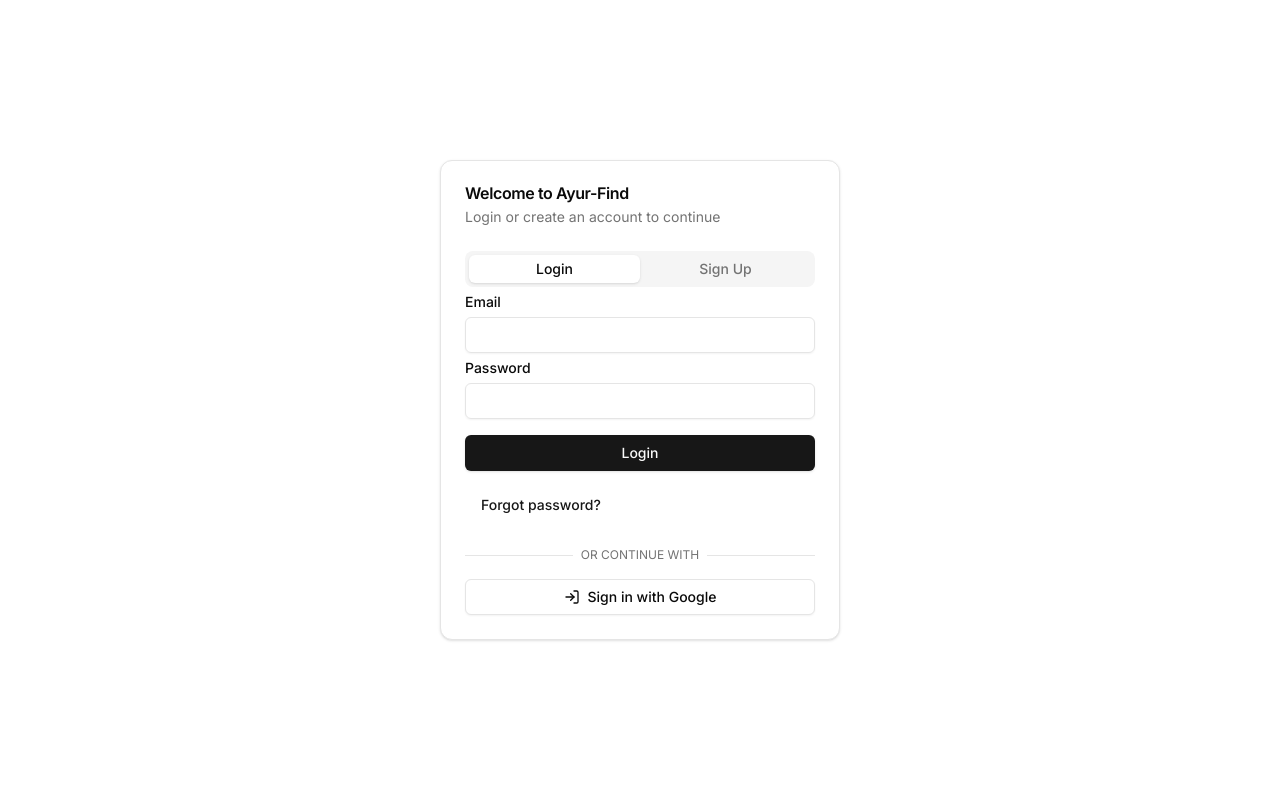
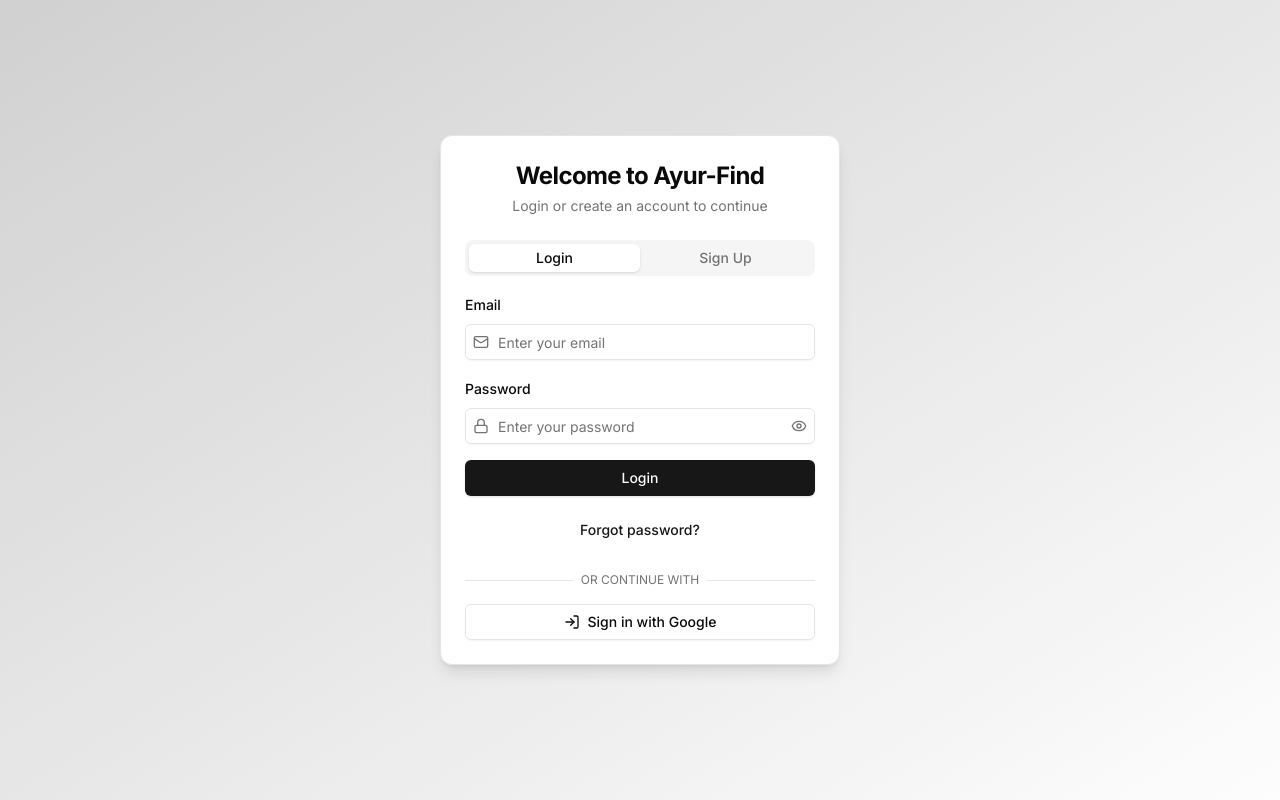
Before and after one commit to K-Ananthamoorthy/Ayur-Find, a Next.js app: page /auth in a window 1280 px wide. Built offline with nearby package versions, Linux system fonts and the light colour scheme; no server answers.

Commit message:
update auth page

```diff
--- a/src/app/auth/page.tsx
+++ b/src/app/auth/page.tsx
@@ -5,14 +5,14 @@ import { useRouter } from 'next/navigation'
 import { Button } from "@/components/ui/button"
 import { Input } from "@/components/ui/input"
 import { Label } from "@/components/ui/label"
-import { Card, CardContent, CardDescription, CardHeader, CardTitle } from "@/components/ui/card"
+import { Card, CardContent, CardDescription, CardHeader, CardTitle, CardFooter } from "@/components/ui/card"
 import { Tabs, TabsContent, TabsList, TabsTrigger } from "@/components/ui/tabs"
 import { Alert, AlertDescription, AlertTitle } from "@/components/ui/alert"
 import { auth, db } from '@/lib/firebase'
 import { createUserWithEmailAndPassword, signInWithEmailAndPassword, onAuthStateChanged, sendPasswordResetEmail, GoogleAuthProvider, signInWithPopup } from 'firebase/auth'
 import { doc, setDoc, getDoc } from 'firebase/firestore'
 import { toast } from "@/hooks/use-toast"
-import { Loader2, AlertCircle, LogIn } from 'lucide-react'
+import { Loader2, AlertCircle, LogIn, Mail, Lock, User, Eye, EyeOff } from 'lucide-react'
 import { FirebaseError } from 'firebase/app'
 
 export default function AuthPage() {
@@ -24,6 +24,7 @@ export default function AuthPage() {
   const [passwordStrength, setPasswordStrength] = useState('')
   const [formErrors, setFormErrors] = useState<{ [key: string]: string }>({})
   const [authError, setAuthError] = useState<string | null>(null)
+  const [showPassword, setShowPassword] = useState(false)
   const router = useRouter()
 
   useEffect(() => {
@@ -168,11 +169,11 @@ export default function AuthPage() {
   }
 
   return (
-    <div className="flex items-center justify-center min-h-screen bg-background">
-      <Card className="w-[400px]">
-        <CardHeader>
-          <CardTitle>Welcome to Ayur-Find</CardTitle>
-          <CardDescription>Login or create an account to continue</CardDescription>
+    <div className="flex items-center justify-center min-h-screen bg-gradient-to-br from-primary/20 to-secondary/20">
+      <Card className="w-[400px] shadow-lg">
+        <CardHeader className="space-y-1">
+          <CardTitle className="text-2xl font-bold text-center">Welcome to Ayur-Find</CardTitle>
+          <CardDescription className="text-center">Login or create an account to continue</CardDescription>
         </CardHeader>
         <CardContent>
           {authError && (
@@ -182,75 +183,106 @@ export default function AuthPage() {
               <AlertDescription>{authError}</AlertDescription>
             </Alert>
           )}
-          <Tabs defaultValue="login">
+          <Tabs defaultValue="login" className="space-y-4">
             <TabsList className="grid w-full grid-cols-2">
               <TabsTrigger value="login">Login</TabsTrigger>
               <TabsTrigger value="signup">Sign Up</TabsTrigger>
             </TabsList>
             <TabsContent value="login">
-              <form onSubmit={(e) => handleAuth(e, 'login')}>
-                <div className="grid gap-2">
+              <form onSubmit={(e) => handleAuth(e, 'login')} className="space-y-4">
+                <div className="space-y-2">
                   <Label htmlFor="email">Email</Label>
+                  <div className="relative">
+                    <Mail className="absolute left-2 top-2.5 h-4 w-4 text-muted-foreground" />
                     <Input
                       id="email"
                       type="email"
+                      placeholder="Enter your email"
+                      className="pl-8"
                       value={email}
                       onChange={(e) => setEmail(e.target.value)}
                       required
                     />
-                  {formErrors.email && <p className="text-sm text-red-500">{formErrors.email}</p>}
                   </div>
-                <div className="grid gap-2 mt-2">
+                  {formErrors.email && <p className="text-sm text-destructive">{formErrors.email}</p>}
+                </div>
+                <div className="space-y-2">
                   <Label htmlFor="password">Password</Label>
+                  <div className="relative">
+                    <Lock className="absolute left-2 top-2.5 h-4 w-4 text-muted-foreground" />
                     <Input
                       id="password"
-                    type="password"
+                      type={showPassword ? "text" : "password"}
+                      placeholder="Enter your password"
+                      className="pl-8 pr-10"
                       value={password}
                       onChange={(e) => setPassword(e.target.value)}
                       required
                     />
-                  {formErrors.password && <p className="text-sm text-red-500">{formErrors.password}</p>}
+                    <button
+                      type="button"
+                      onClick={() => setShowPassword(!showPassword)}
+                      className="absolute right-2 top-2.5 text-muted-foreground hover:text-foreground"
+                    >
+                      {showPassword ? <EyeOff className="h-4 w-4" /> : <Eye className="h-4 w-4" />}
+                    </button>
                   </div>
-                <Button type="submit" className="w-full mt-4" disabled={isLoading}>
+                  {formErrors.password && <p className="text-sm text-destructive">{formErrors.password}</p>}
+                </div>
+                <Button type="submit" className="w-full" disabled={isLoading}>
                   {isLoading ? <Loader2 className="mr-2 h-4 w-4 animate-spin" /> : null}
                   {isLoading ? 'Logging in...' : 'Login'}
                 </Button>
               </form>
-              <div className="mt-4">
+              <div className="mt-4 text-center">
                 <Button variant="link" onClick={handleForgotPassword} disabled={isLoading}>
                   Forgot password?
                 </Button>
               </div>
             </TabsContent>
             <TabsContent value="signup">
-              <form onSubmit={(e) => handleAuth(e, 'signup')}>
-                <div className="grid gap-2">
+              <form onSubmit={(e) => handleAuth(e, 'signup')} className="space-y-4">
+                <div className="space-y-2">
                   <Label htmlFor="fullName">Full Name</Label>
+                  <div className="relative">
+                    <User className="absolute left-2 top-2.5 h-4 w-4 text-muted-foreground" />
                     <Input
                       id="fullName"
                       type="text"
+                      placeholder="Enter your full name"
+                      className="pl-8"
                       value={fullName}
                       onChange={(e) => setFullName(e.target.value)}
                       required
                     />
-                  {formErrors.fullName && <p className="text-sm text-red-500">{formErrors.fullName}</p>}
                   </div>
-                <div className="grid gap-2 mt-2">
+                  {formErrors.fullName && <p className="text-sm text-destructive">{formErrors.fullName}</p>}
+                </div>
+                <div className="space-y-2">
                   <Label htmlFor="email">Email</Label>
+                  <div className="relative">
+                    <Mail className="absolute left-2 top-2.5 h-4 w-4 text-muted-foreground" />
                     <Input
                       id="email"
                       type="email"
+                      placeholder="Enter your email"
+                      className="pl-8"
                       value={email}
                       onChange={(e) => setEmail(e.target.value)}
                       required
                     />
-                  {formErrors.email && <p className="text-sm text-red-500">{formErrors.email}</p>}
                   </div>
-                <div className="grid gap-2 mt-2">
+                  {formErrors.email && <p className="text-sm text-destructive">{formErrors.email}</p>}
+                </div>
+                <div className="space-y-2">
                   <Label htmlFor="password">Password</Label>
+                  <div className="relative">
+                    <Lock className="absolute left-2 top-2.5 h-4 w-4 text-muted-foreground" />
                     <Input
                       id="password"
-                    type="password"
+                      type={showPassword ? "text" : "password"}
+                      placeholder="Create a password"
+                      className="pl-8 pr-10"
                       value={password}
                       onChange={(e) => {
                         setPassword(e.target.value)
@@ -258,7 +290,15 @@ export default function AuthPage() {
                       }}
                       required
                     />
-                  {formErrors.password && <p className="text-sm text-red-500">{formErrors.password}</p>}
+                    <button
+                      type="button"
+                      onClick={() => setShowPassword(!showPassword)}
+                      className="absolute right-2 top-2.5 text-muted-foreground hover:text-foreground"
+                    >
+                      {showPassword ? <EyeOff className="h-4 w-4" /> : <Eye className="h-4 w-4" />}
+                    </button>
+                  </div>
+                  {formErrors.password && <p className="text-sm text-destructive">{formErrors.password}</p>}
                   {passwordStrength && (
                     <div className={`text-sm ${
                       passwordStrength === 'strong' ? 'text-green-500' :
@@ -269,14 +309,16 @@ export default function AuthPage() {
                     </div>
                   )}
                 </div>
-                <Button type="submit" className="w-full mt-4" disabled={isLoading}>
+                <Button type="submit" className="w-full" disabled={isLoading}>
                   {isLoading ? <Loader2 className="mr-2 h-4 w-4 animate-spin" /> : null}
                   {isLoading ? 'Signing up...' : 'Sign Up'}
                 </Button>
               </form>
             </TabsContent>
           </Tabs>
-          <div className="mt-6">
+        </CardContent>
+        <CardFooter>
+          <div className="w-full space-y-4">
             <div className="relative">
               <div className="absolute inset-0 flex items-center">
                 <span className="w-full border-t" />
@@ -287,12 +329,12 @@ export default function AuthPage() {
                 </span>
               </div>
             </div>
-            <Button variant="outline" className="w-full mt-4" onClick={handleGoogleSignIn} disabled={isLoading}>
+            <Button variant="outline" className="w-full" onClick={handleGoogleSignIn} disabled={isLoading}>
               {isLoading ? <Loader2 className="mr-2 h-4 w-4 animate-spin" /> : <LogIn className="mr-2 h-4 w-4" />}
-              {isLoading ? 'Signing in...' : 'Sign in with Google'}
+              {isLoading  ? 'Signing in...' : 'Sign in with Google'}
             </Button>
           </div>
-        </CardContent>
+        </CardFooter>
       </Card>
     </div>
   )
```
Lines whose indentation alone changed are shown as unchanged.
